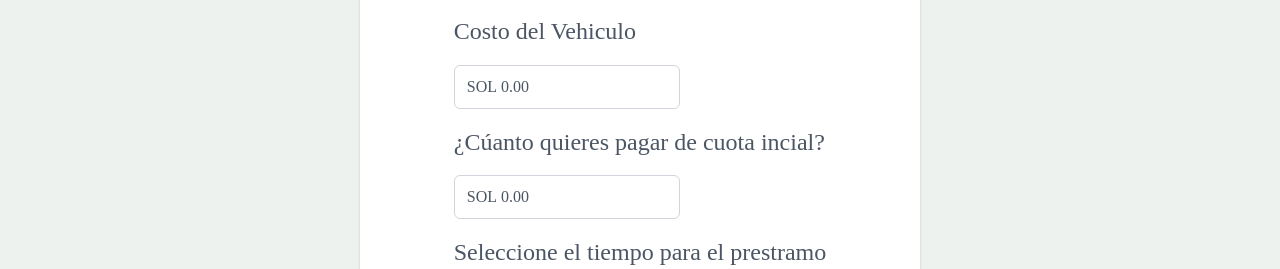
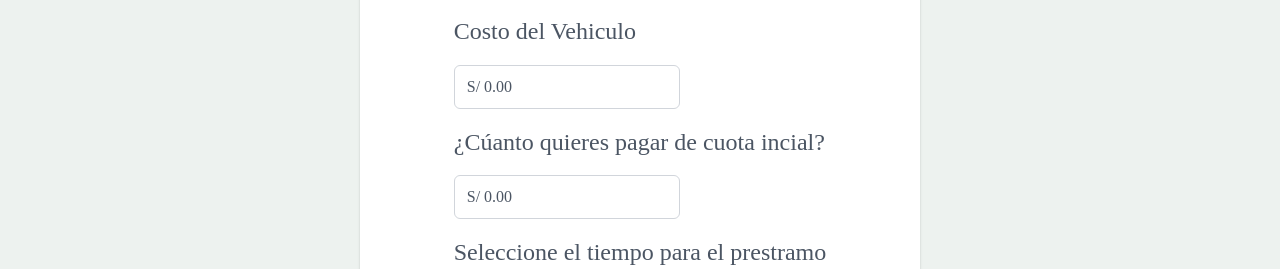
Before and after one commit to Finanzas-y-Economia/Front, a Vue app: page /methodfrances in a window 1280 px wide. Shown: the part 274-543 px from the top of the page. Built offline with nearby package versions, Linux system fonts and the light colour scheme; a web font is replaced by a local one.

Commit message:
bug icon money

```diff
--- a/src/components/MethodFrances.vue
+++ b/src/components/MethodFrances.vue
@@ -22,11 +22,13 @@
       </div>
       <div>
         <h2>Costo del Vehiculo</h2>
-        <Pv-InputNumber v-model="value1" inputId="stacked-buttons" :mode="currencyMode" :currency="currency" />
+        <Pv-InputNumber v-model="value1" inputId="stacked-buttons" :mode="currencyMode" :currency="currency" :locale="locale2"  />
+
       </div>
       <div>
         <h2>¿Cúanto quieres pagar de cuota incial?</h2>
-        <Pv-InputNumber v-model="value3" inputId="minmaxfraction" :minFractionDigits="2" :maxFractionDigits="5" :mode="currencyMode" :currency="currency" />
+        <Pv-InputNumber v-model="value3" inputId="minmaxfraction" :minFractionDigits="2" :maxFractionDigits="5" :mode="currencyMode" :currency="currency"  :locale="locale2" />
+
       </div>
       <div>
         <h2>Seleccione el tiempo para el prestramo</h2>
@@ -64,14 +66,15 @@ export default {
 
     // Calcula la moneda y el modo de moneda según el valor de checked
     const currencyMode = computed(() => (checked.value ? 'currency' : 'currency'));
-    const currency = computed(() => (checked.value ? 'USD' : 'SOL'));
-
+    const currency = computed(() => (checked.value ? 'USD' : 'PEN'));
+    const locale2= computed(()=>(checked.value ? 'en-US':'es-PE'));
     return {
 
       checked,
       toggleSwitch,
       value1,
       value3,
+      locale2,
       currencyMode,
       currency,
     };
```
